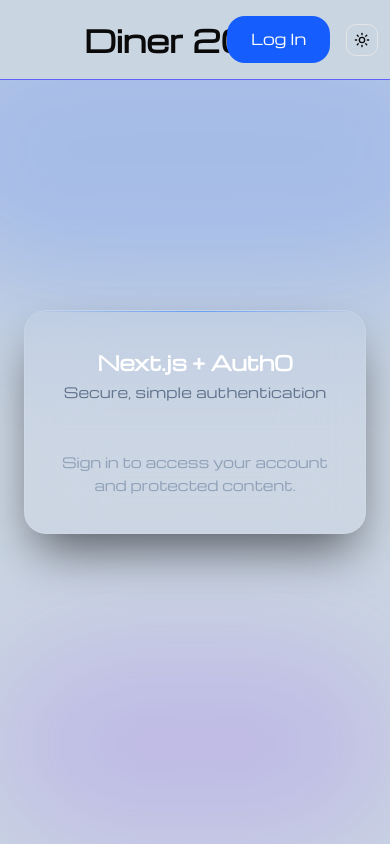
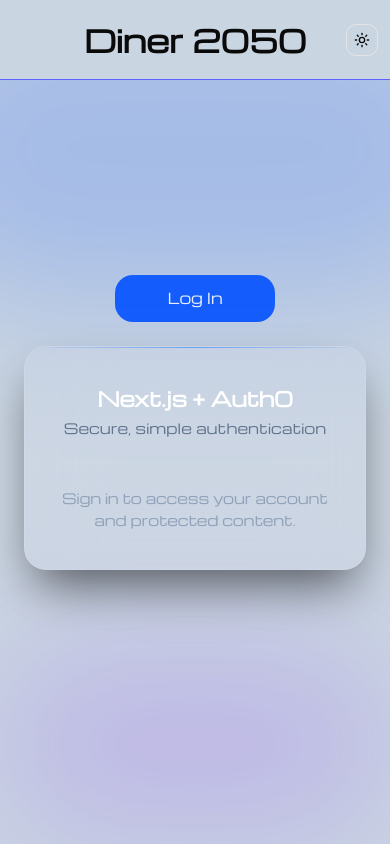
Before and after one commit to szeyoong-low/diner2050, a Next.js app in the folder frontend/: page / in a window 390 px wide. Built offline with nearby package versions, Linux system fonts and the light colour scheme; no server answers.

Commit message:
Frontend: Refactored auth buttons

```diff
--- a/frontend/app/page.tsx
+++ b/frontend/app/page.tsx
@@ -1,16 +1,22 @@
+import AuthButton from "@/components/auth0/AuthButton";
 import MenuItem from "@/components/cards/menu-item";
 
 export default async function Home() {
   return (
-    <main className="min-h-screen flex items-center justify-center px-6 py-12 relative overflow-hidden">
+    <main className="min-h-screen flex items-center justify-center px-6 py-6 relative overflow-hidden">
       <div className="absolute top-0 left-1/2 -translate-x-1/2 w-150 md:w-225 h-75 md:h-112.5 bg-blue-600/20 rounded-full blur-3xl pointer-events-none" />
       <div className="absolute bottom-0 left-1/2 -translate-x-1/2 w-100 md:w-150 h-50 md:h-75 bg-violet-600/15 rounded-full blur-3xl pointer-events-none" />
 
-      <div className="relative w-full max-w-sm md:max-w-md">
-        <div className="bg-white/4 backdrop-blur-2xl border border-white/8 rounded-3xl shadow-2xl shadow-black/60 overflow-hidden">
-          <div className="h-px bg-linear-to-r from-transparent via-blue-500/60 to-transparent" />
+      <div className="flex flex-col gap-6 items-center justify-center">
+        <div className="md:hidden w-40">
+          <AuthButton />
+        </div>
+        <div className="relative w-full max-w-sm md:max-w-md">
+          <div className="bg-white/4 backdrop-blur-2xl border border-white/8 rounded-3xl shadow-2xl shadow-black/60 overflow-hidden">
+            <div className="h-px bg-linear-to-r from-transparent via-blue-500/60 to-transparent" />
 
-          <MenuItem />
+            <MenuItem />
+          </div>
         </div>
       </div>
     </main>
--- /dev/null
+++ b/frontend/components/auth0/AuthButton.tsx
@@ -0,0 +1,18 @@
+import { auth0 } from "@/lib/auth0";
+import LoginButton from "@/components/auth0/LoginButton";
+import LogoutButton from "@/components/auth0/LogoutButton";
+
+export default async function AuthButton() {
+  const session = await auth0.getSession();
+  const user = session?.user;
+
+  return (
+    <div>
+      {user ? (
+        <LogoutButton />
+      ) : (
+        <LoginButton />
+      )}
+    </div>
+  );
+}
--- a/frontend/components/global/header.tsx
+++ b/frontend/components/global/header.tsx
@@ -1,23 +1,18 @@
-import { auth0 } from "@/lib/auth0";
-import LoginButton from "../auth0/LoginButton";
+import AuthButton from "../auth0/AuthButton";
 import Logo from "../global/logo";
-import LogoutButton from "../auth0/LogoutButton";
 import { ModeToggle } from "@/components/ui/mode-toggle";
 
 export default async function Header() {
-  const session = await auth0.getSession();
-  const user = session?.user;
+
 
   return (
     <div className="flex justify-center items-center min-w-full h-20 bg-inherit border-b border-indigo-500 p-2 fixed top-0 z-10">
       <Logo />
 
       <div className="flex flex-row items-center gap-4 absolute right-3">
-        {user ? (
-          <LogoutButton />
-        ) : (
-          <LoginButton />
-        )}
+        <div className="collapse md:visible">
+          <AuthButton />
+        </div>
 
         <ModeToggle />
       </div>
```
